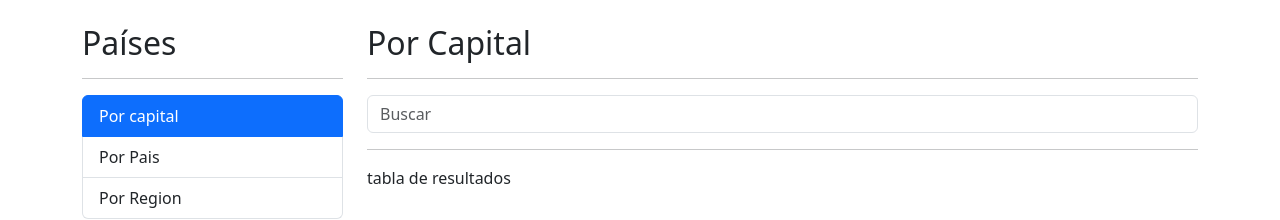
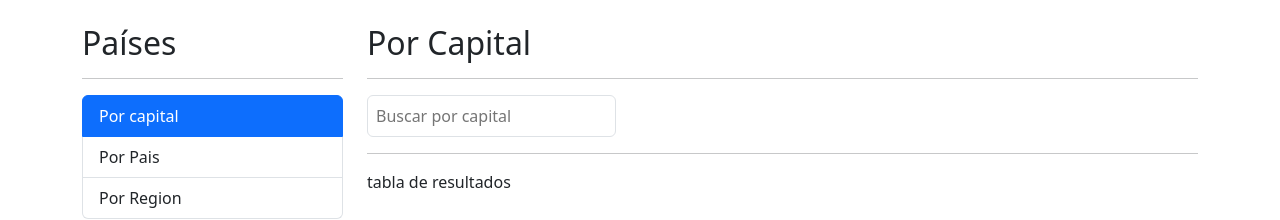
Before and after one commit to HormazabalSoft/AngularCouse, an Angular app: page /countries/by-capital in a window 1280 px wide. Shown: the top 220 px of the page. Built offline with nearby package versions, Linux system fonts and the light colour scheme.

Commit message:
feat: ideo 123

```diff
--- a/src/app/app.module.ts
+++ b/src/app/app.module.ts
@@ -4,6 +4,7 @@ import { BrowserModule } from '@angular/platform-browser';
 import { AppRoutingModule } from './app-routing.module';
 import { AppComponent } from './app.component';
 import { SharedModule } from './shared/shared.module';
+import { HttpClientModule } from '@angular/common/http';
 
 @NgModule({
   declarations: [
@@ -12,7 +13,8 @@ import { SharedModule } from './shared/shared.module';
   imports: [
     BrowserModule,
     AppRoutingModule,
-    SharedModule
+    SharedModule,
+    HttpClientModule
   ],
   providers: [],
   bootstrap: [AppComponent]
--- a/src/app/countries/countries.module.ts
+++ b/src/app/countries/countries.module.ts
@@ -6,6 +6,7 @@ import { ByRegionPageComponent } from './pages/by-region-page/by-region-page.com
 import { CountryPageComponent } from './pages/country-page/country-page.component';
 import { CountriesRoutingModule } from './countries-routing.module';
 import { SharedModule } from '../shared/shared.module';
+import { HttpClient, HttpClientModule } from '@angular/common/http';
 
 
 
@@ -19,7 +20,7 @@ import { SharedModule } from '../shared/shared.module';
   imports: [
     CommonModule,
     CountriesRoutingModule,
-    SharedModule
+    SharedModule,
   ]
 })
 export class CountriesModule { }
--- /dev/null
+++ b/src/app/countries/interfaces/country.ts
@@ -0,0 +1,121 @@
+export interface Country {
+  name:         Name;
+  tld:          string[];
+  cca2:         string;
+  ccn3:         string;
+  cca3:         string;
+  cioc:         string;
+  independent:  boolean;
+  status:       string;
+  unMember:     boolean;
+  currencies:   Currencies;
+  idd:          Idd;
+  capital:      string[];
+  altSpellings: string[];
+  region:       string;
+  subregion:    string;
+  languages:    Languages;
+  translations: { [key: string]: Translation };
+  latlng:       number[];
+  landlocked:   boolean;
+  borders?:     string[];
+  area:         number;
+  demonyms:     Demonyms;
+  flag:         string;
+  maps:         Maps;
+  population:   number;
+  gini?:        { [key: string]: number };
+  fifa:         string;
+  car:          Car;
+  timezones:    string[];
+  continents:   string[];
+  flags:        Flags;
+  coatOfArms:   CoatOfArms;
+  startOfWeek:  string;
+  capitalInfo:  CapitalInfo;
+  postalCode?:  PostalCode;
+}
+
+export interface CapitalInfo {
+  latlng: number[];
+}
+
+export interface Car {
+  signs: string[];
+  side:  string;
+}
+
+export interface CoatOfArms {
+  png?: string;
+  svg?: string;
+}
+
+export interface Currencies {
+  USD?: Clp;
+  DOP?: Clp;
+  CRC?: Clp;
+  CLP?: Clp;
+  YER?: Clp;
+  EUR?: Clp;
+}
+
+export interface Clp {
+  name:   string;
+  symbol: string;
+}
+
+export interface Demonyms {
+  eng: Eng;
+  fra: Eng;
+}
+
+export interface Eng {
+  f: string;
+  m: string;
+}
+
+export interface Flags {
+  png:  string;
+  svg:  string;
+  alt?: string;
+}
+
+export interface Idd {
+  root:     string;
+  suffixes: string[];
+}
+
+export interface Languages {
+  spa?: string;
+  eng?: string;
+  ara?: string;
+  ita?: string;
+}
+
+export interface Maps {
+  googleMaps:     string;
+  openStreetMaps: string;
+}
+
+export interface Name {
+  common:     string;
+  official:   string;
+  nativeName: NativeName;
+}
+
+export interface NativeName {
+  spa?: Translation;
+  eng?: Translation;
+  ara?: Translation;
+  ita?: Translation;
+}
+
+export interface Translation {
+  official: string;
+  common:   string;
+}
+
+export interface PostalCode {
+  format: string;
+  regex:  string;
+}
--- a/src/app/countries/pages/by-capital-page/by-capital-page.component.html
+++ b/src/app/countries/pages/by-capital-page/by-capital-page.component.html
@@ -4,7 +4,10 @@
 <div class="row">
   <div class="col">
     <!--SearchBox-->
-    <shared-search-box></shared-search-box>
+    <shared-search-box
+      placeholder="Buscar por capital"
+      (onValue)="searchByCapital($event)"
+    ></shared-search-box>
   </div>
 </div>
 
--- a/src/app/countries/pages/by-capital-page/by-capital-page.component.ts
+++ b/src/app/countries/pages/by-capital-page/by-capital-page.component.ts
@@ -1,4 +1,6 @@
 import { Component } from '@angular/core';
+import { CountriesService } from '../../services/countries.service';
+import { Country } from '../../interfaces/country';
 
 @Component({
   selector: 'app-by-capital-page',
@@ -7,4 +9,21 @@ import { Component } from '@angular/core';
 })
 export class ByCapitalPageComponent {
 
+  results: any[] = [];
+
+  public countries: Country[] = [];
+
+  constructor( private countriesService: CountriesService){}
+
+  searchByCapital( term: string ){
+    this.countriesService.searchCapital( term ).subscribe(
+      (data) => {
+        this.countries = data;
+      },
+      (error) => {
+        console.error('Error fetching countries by capital:', error);
+      }
+    );
+  }
+
 }
--- /dev/null
+++ b/src/app/countries/services/countries.service.ts
@@ -0,0 +1,21 @@
+import { HttpClient } from '@angular/common/http';
+import { Injectable } from '@angular/core';
+import { Observable } from 'rxjs';
+import { Country } from '../interfaces/country';
+
+@Injectable({
+  providedIn: 'root'
+})
+export class CountriesService {
+
+  private apiURL: string = 'https://restcountries.com/v3.1'
+
+  constructor(private http: HttpClient) { }
+
+  searchCapital( term: string ): Observable<any>{
+
+    const url = `${ this.apiURL }/capital/${ term }`;
+    return this.http.get<any[]>(url);
+
+  }
+}
--- a/src/app/shared/components/search-box/search-box.component.html
+++ b/src/app/shared/components/search-box/search-box.component.html
@@ -1,5 +1,7 @@
 <input
   type="text"
+  [placeholder]="placeholder"
   class="form-control"
-  placeholder="Buscar"
+  (keyup.enter)="onInputChange($event)"
+  class="border rounded p-2 w-full"
 >
--- a/src/app/shared/components/search-box/search-box.component.ts
+++ b/src/app/shared/components/search-box/search-box.component.ts
@@ -1,4 +1,4 @@
-import { Component, Input } from '@angular/core';
+import { Component, EventEmitter, Input, Output } from '@angular/core';
 
 @Component({
   selector: 'shared-search-box',
@@ -10,4 +10,12 @@ export class SearchBoxComponent {
   @Input()
   public placeholder: string = '';
 
+  //este es el valor enviado por el usuario
+  @Output() onValue = new EventEmitter<string>();
+
+  onInputChange(event: Event): void {
+    const inputValue = (event.target as HTMLInputElement).value;
+    this.onValue.emit(inputValue); // Emitir el valor ingresado
+  }
+
 }
```
